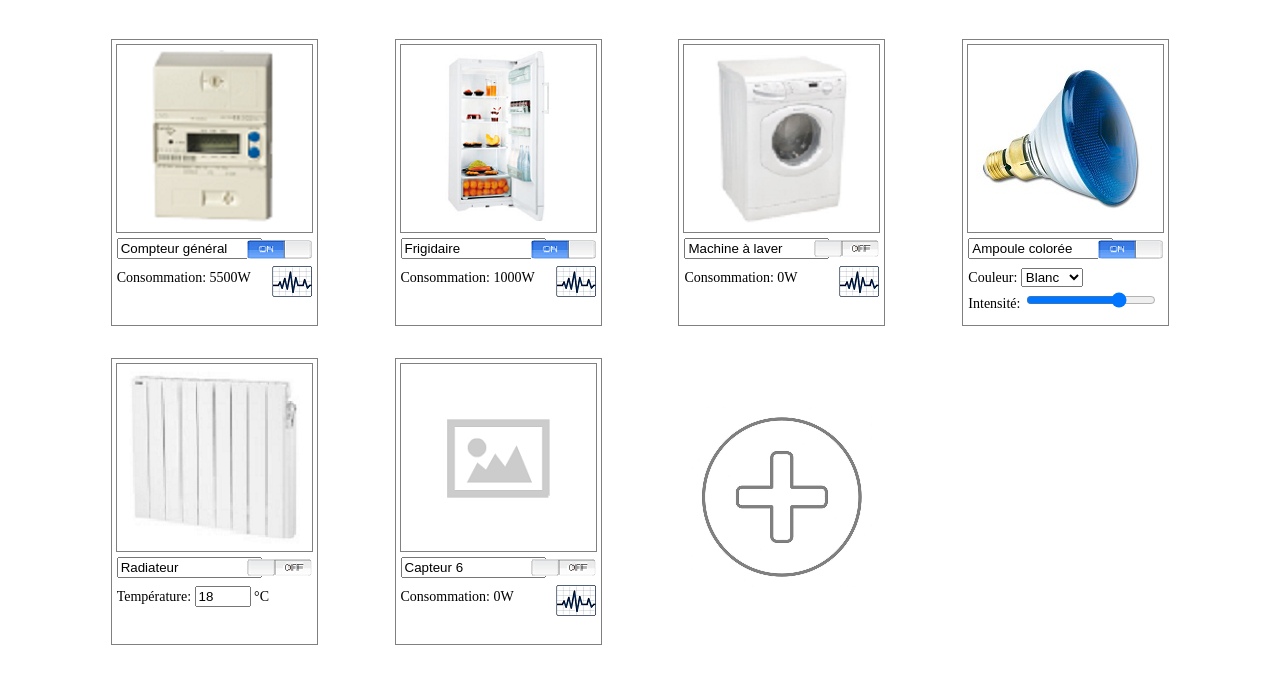
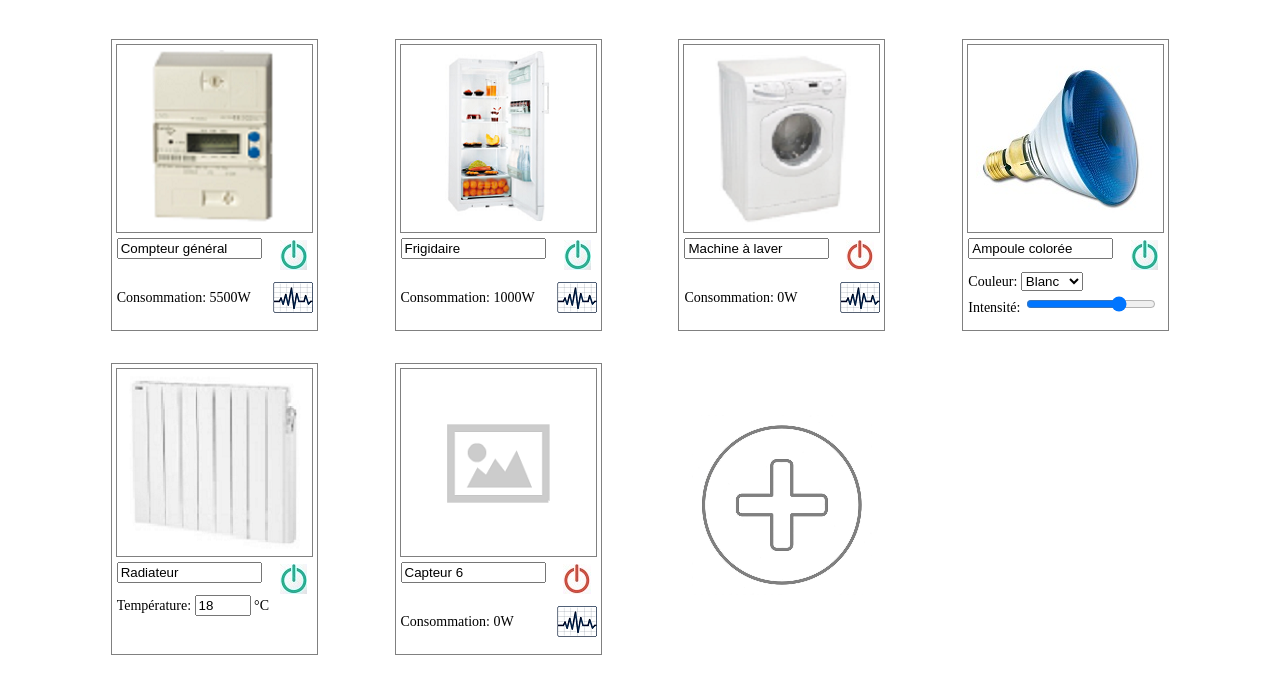
Before and after one commit to ogaland/D314-Projet, a PHP site: page / in a window 1280 px wide. Shown: the top 694 px of the page. Run offline with PHP 8.4, Linux system fonts and the light colour scheme.

Commit message:
interface

```diff
--- a/web/design.css
+++ b/web/design.css
@@ -25,7 +25,7 @@ td{
 
 #capteur{
     width: 205px;
-    height: 285px;
+    height: 290px;
     margin: auto;
     border: 1px solid grey;
 }
@@ -54,24 +54,19 @@ td{
 }
 
 #on-off{
-    width: 65px;
     float: right;
     padding-top: 3px;
-    height: 20px;
+    height: 30px;
     text-align: right;
-}
-
-#cadre_bas{
-    width: 195px;
-    margin: auto;
-    margin-top: 4px;
-    height: 25px;
+    margin-right: 5px;
 }
 
 #conso{
+    margin-top: 24px;
+    margin-left: 5px;
     width: 150px;
     float: left;
-    height: 50px;
+    height: 30px;
     padding-top: -10px;
 }
 
@@ -79,8 +74,9 @@ td{
     width: 38px;
     float: right;
     padding-right: 2px;
-    height: 45px;
+    margin-top: 12px;
     text-align: right;
+    margin-right: 4px;
 }
 
 #add{
@@ -91,6 +87,7 @@ td{
 }
 
 #propriete_autre{
+    margin-left: 5px;
     width: 200px;
     float: left;
     height: 50px;
--- a/web/index.html
+++ b/web/index.html
@@ -26,7 +26,7 @@ and open the template in the editor.
                                     <input type=text name=nom_capteur value="Compteur général" size=15 maxlength=20/><br/>
                                 </div>
                                 <div id="on-off">
-                                    <img src="img/ON.png" />
+                                    <img src="img/ON.jpg" />
                                 </div>
                             </div>
                             <div id ="cadre_bas">
@@ -50,7 +50,7 @@ and open the template in the editor.
                                     <input type=text name=nom_capteur value="Frigidaire" size=15 maxlength=20/><br/>
                             </div>
                             <div id="on-off">
-                                <img src="img/ON.png" />
+                                <img src="img/ON.jpg" />
                             </div>
                         </div>
                         <div id ="cadre_bas">
@@ -73,7 +73,7 @@ and open the template in the editor.
                                     <input type=text name=nom_capteur value="Machine à laver" size=15 maxlength=20/><br/>
                             </div>
                             <div id="on-off">
-                                <img src="img/OFF.png" />
+                                <img src="img/OFF.jpg" />
                             </div>
                         </div>
                         <div id ="cadre_bas">
@@ -96,7 +96,7 @@ and open the template in the editor.
                                     <input type=text name=nom_capteur value="Ampoule colorée" size=15 maxlength=20/><br/>
                             </div>
                             <div id="on-off">
-                                <img src="img/ON.png" />
+                                <img src="img/ON.jpg" />
                             </div>
                         </div>
                         <div id ="cadre_bas">
@@ -131,14 +131,14 @@ and open the template in the editor.
                                     <input type=text name=nom_capteur value="Radiateur" size=15 maxlength=20/><br/>
                             </div>
                             <div id="on-off">
-                                <img src="img/OFF.png" />
+                                <img src="img/ON.jpg" />
                             </div>
                         </div>
                         <div id ="cadre_bas">
                             <div id="propriete_autre">
                                 <form method="post" action="traitement.php">
                                     <label for="temperature">Température: </label>
-                                    <input type="number" value="18" min="16" max="28" step="1" size="2"/> °C
+                                    <input type="number" value="18" min="0" max="35" step="1" size="2"/> °C
                                 </form>
                             </div>
                         </div>
@@ -154,7 +154,7 @@ and open the template in the editor.
                                     <input type=text name=nom_capteur value="Capteur 6" size=15 maxlength=20/><br/>
                             </div>
                             <div id="on-off">
-                                <img src="img/OFF.png" />
+                                <img src="img/OFF.jpg" />
                             </div>
                         </div>
                         <div id ="cadre_bas">
```
Also changed, not shown: web/img/OFF.jpg (added), web/img/ON.jpg (added).
